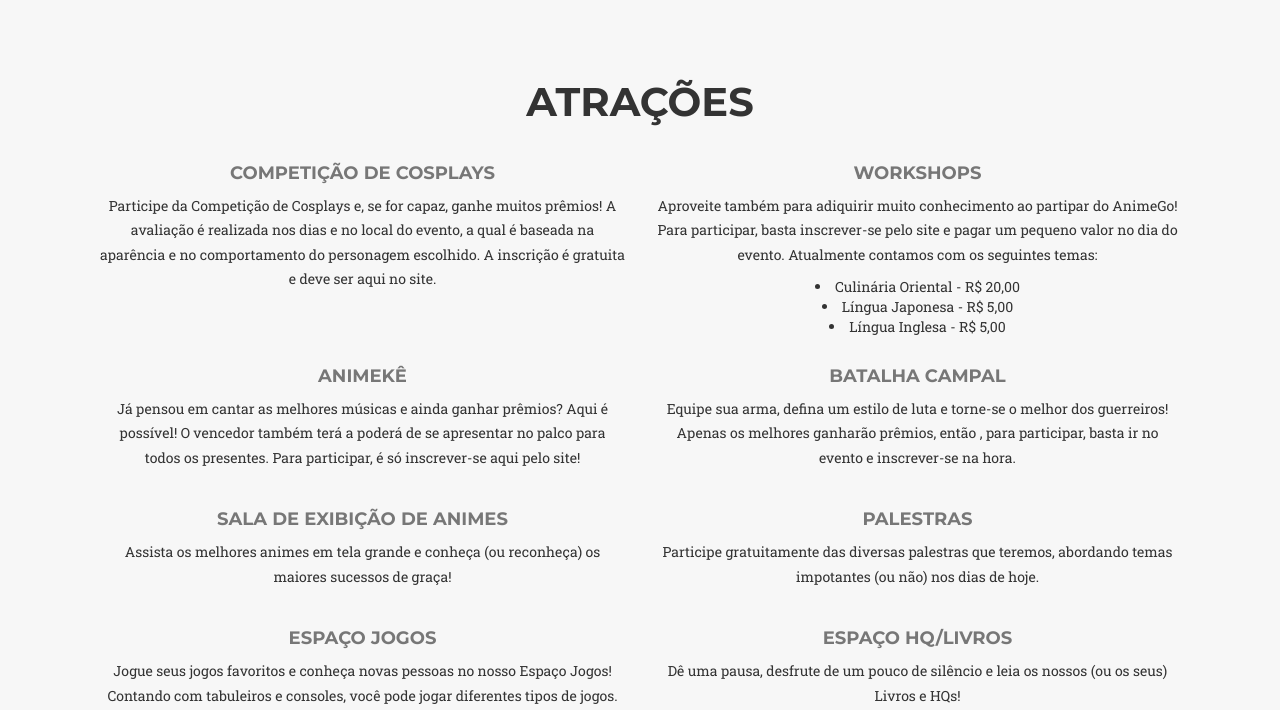
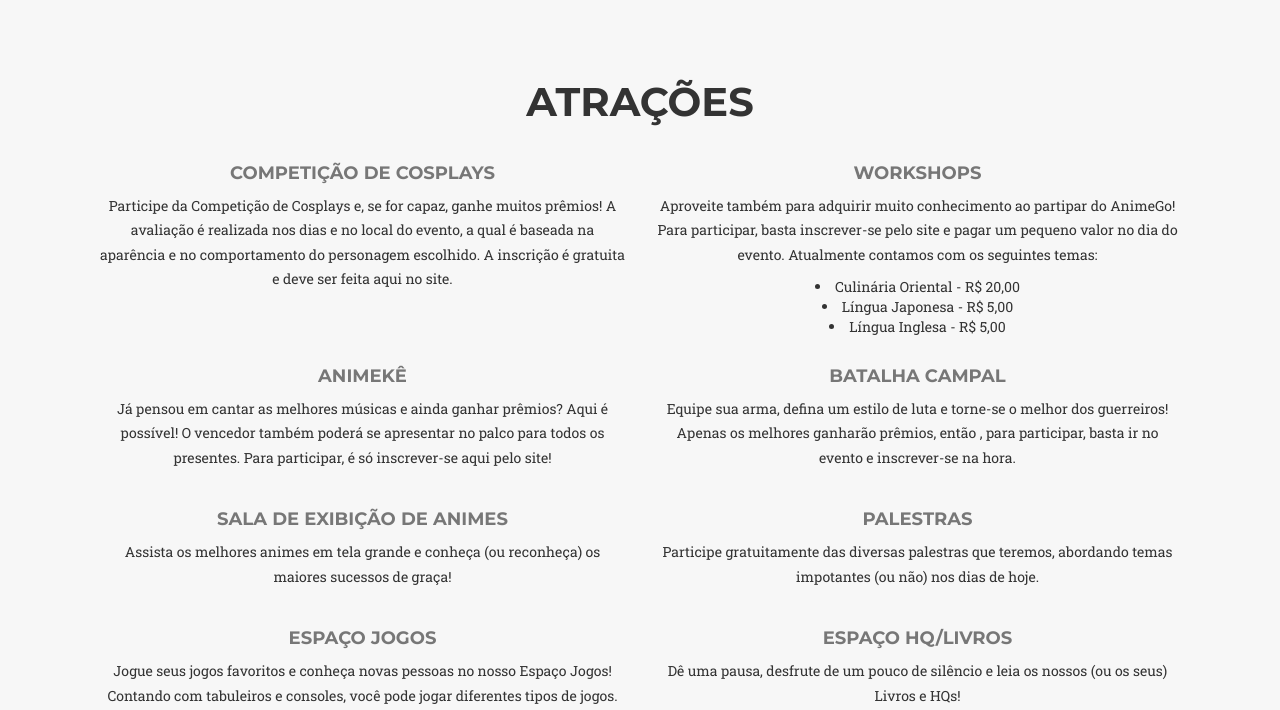
Before and after one commit to andrewmsilva/animego-old, a PHP site: page /animego/ in a window 1280 px wide; the page is wider, and only the part inside the window is pictured. Shown: the part 1217-1927 px from the top of that part. Run offline with PHP 8.4, Linux system fonts and the light colour scheme; some libraries are stand-ins or nearby versions; some web fonts are replaced.

Commit message:
Correções de bugs

```diff
--- a/atracoes.php
+++ b/atracoes.php
@@ -38,18 +38,18 @@
             <h2 class="section-heading" style="margin-bottom:30px;">Atrações<br><?php echo $inscricoes_btn.$admin; ?></h2>
             <div class="col-xs-6 col-lg-6 text-center">
                 <h4 class="section-subheading text-muted">Competição de Cosplays</h4>
-                <p>Participe da Competição de Cosplays e, se for capaz, ganhe muitos prêmios! A avaliação é realizada nos dias e no local do evento, a qual é baseada na aparência e no comportamento do personagem escolhido. A inscrição é gratuita e deve ser aqui no site.</p>
+                <p>Participe da Competição de Cosplays e, se for capaz, ganhe muitos prêmios! A avaliação é realizada nos dias e no local do evento, a qual é baseada na aparência e no comportamento do personagem escolhido. A inscrição é gratuita e deve ser feita aqui no site.</p>
             </div>
             <div class="col-xs-6 col-lg-6 text-center">
                 <h4 class="section-subheading text-muted">Workshops</h4>
-                <p>Aproveite também para adiquirir muito conhecimento ao partipar do AnimeGo! Para participar, basta inscrever-se pelo site e pagar um pequeno valor no dia do evento. Atualmente contamos com os seguintes temas:</p>
+                <p>Aproveite também para adquirir muito conhecimento ao partipar do AnimeGo! Para participar, basta inscrever-se pelo site e pagar um pequeno valor no dia do evento. Atualmente contamos com os seguintes temas:</p>
                 <li>Culinária Oriental - R$ 20,00</li>
                 <li>Língua Japonesa - R$ 5,00</li>
                 <li>Língua Inglesa - R$ 5,00</li>
             </div>
             <div class="col-xs-6 col-lg-6 text-center">
                 <h4 class="section-subheading text-muted">Animekê</h4>
-                <p>Já pensou em cantar as melhores músicas e ainda ganhar prêmios? Aqui é possível! O vencedor também terá a poderá de se apresentar no palco para todos os presentes. Para participar, é só inscrever-se aqui pelo site!</p>
+                <p>Já pensou em cantar as melhores músicas e ainda ganhar prêmios? Aqui é possível! O vencedor também poderá se apresentar no palco para todos os presentes. Para participar, é só inscrever-se aqui pelo site!</p>
             </div>
             <div class="col-xs-6 col-lg-6 text-center">
                 <h4 class="section-subheading text-muted">Batalha campal</h4>
```
